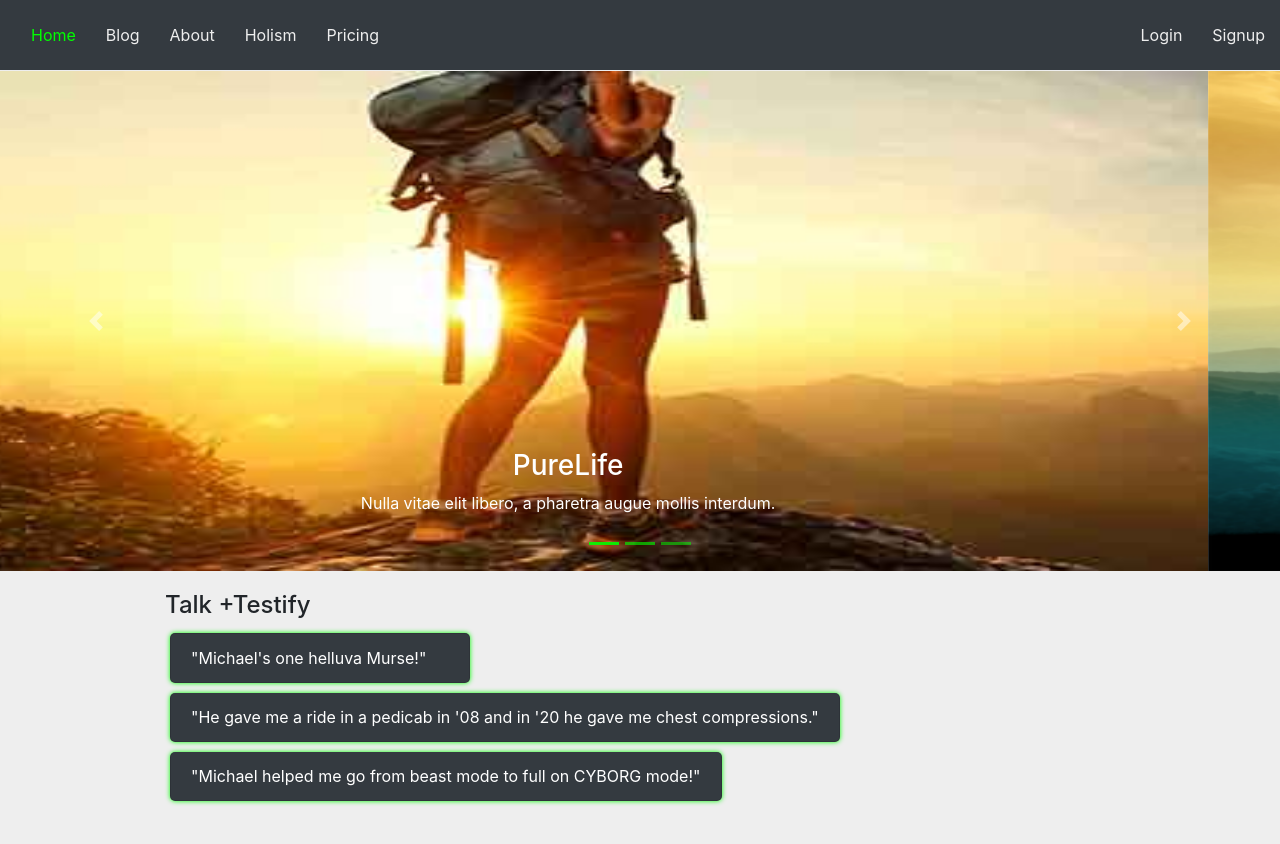
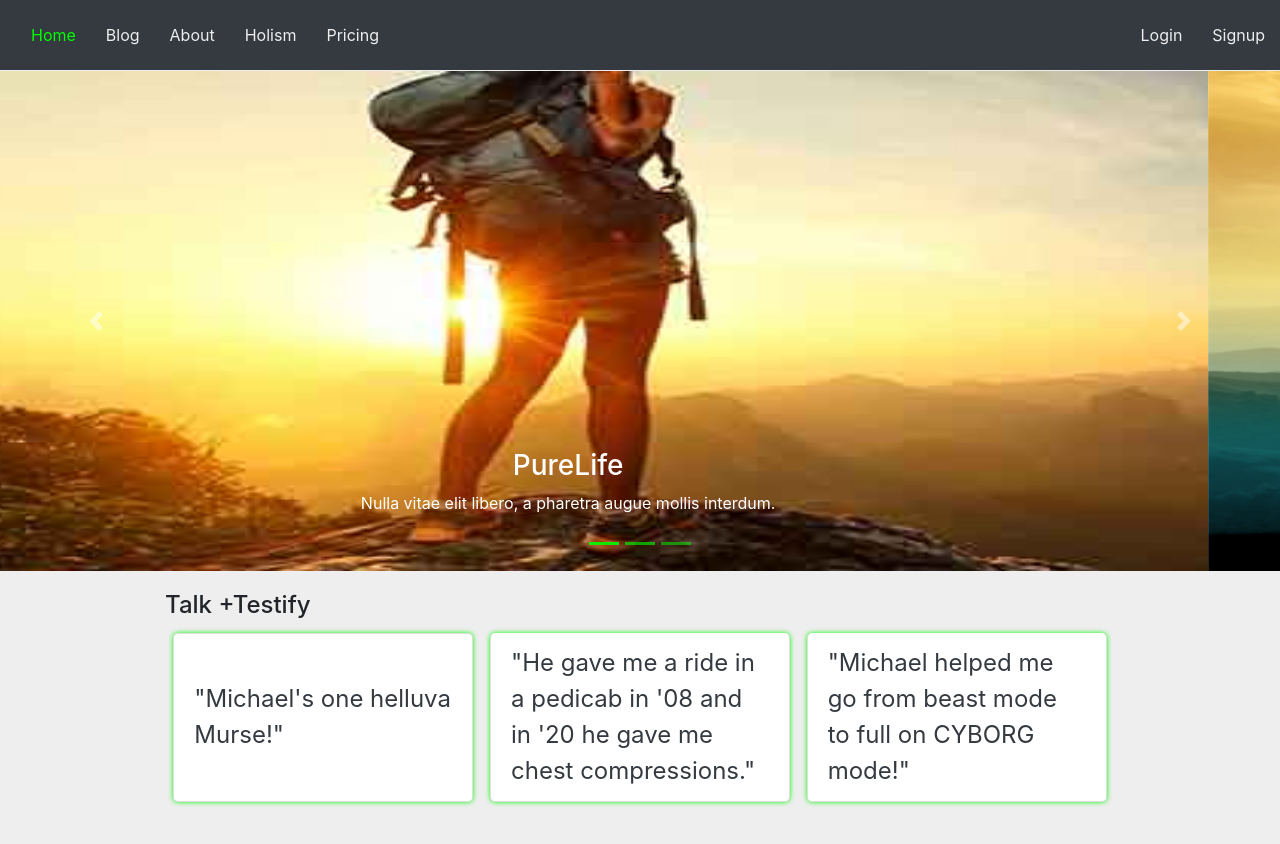
Before and after one commit to iambryanhaney/pure-life-frontend, a React (Create React App) app: page / in a window 1280 px wide. Shown: the top 844 px of the page. Built offline with nearby package versions, Linux system fonts and the light colour scheme.

Commit message:
add markup to posts, edit about page

```diff
--- a/src/App.css
+++ b/src/App.css
@@ -62,18 +62,28 @@ body {
 
 .testimonies .list-group {
   display: flex;
-flex-direction: row;
-flex-wrap: wrap;
+  flex-direction: row;
+  flex-wrap: wrap;
+  justify-content: space-around;
 
 
 }
 
 .testimonies .list-group-item {
-  min-width: 300px;
+  display: flex;
+  align-items: center;
+  width: 300px;
   text-align: left;
   border-radius: 5px;
-  color: #FFF;
+  color: #343a40;
   margin: 5px;
-  background-color: #343a40;
+  background-color: #FFF;
   box-shadow: 0px 0px 5px #00FF00;
+  font-size: 1.5rem;
 }
+
+.login-container {
+  width: 300px;
+  height: 100%;
+  margin: 50px auto;
+}
--- a/src/Components/Login.js
+++ b/src/Components/Login.js
@@ -51,13 +51,12 @@ export default class Login extends Component {
     render() {
         return (
             <div>
+                <h1> Login </h1>
+                <div className="login-container">
                 <Form onSubmit={this.handleSubmit}>
                     <Form.Group controlId="formBasicEmail">
                         <Form.Label>Email address</Form.Label>
                         <Form.Control type="email" placeholder="Enter email" name="email" value={this.state.email} required onChange={this.handleOnChange} />
-                        <Form.Text className="text-muted">
-                            We'll never share your email with anyone else.
-                        </Form.Text>
                     </Form.Group>
 
                     <Form.Group controlId="formBasicPassword">
@@ -68,6 +67,7 @@ export default class Login extends Component {
                         Submit
                     </Button>
                 </Form>
+                </div>
                 {
                     this.state.errors ? this.renderErrors() : null
                 }
--- a/src/Components/Post.js
+++ b/src/Components/Post.js
@@ -5,7 +5,9 @@ import Button from 'react-bootstrap/Button'
 import Accordion from 'react-bootstrap/Accordion'
 export default function Post(props) {
     const { title, content, created_at, id } = props.post
+
     return (
+
         <Accordion defaultActiveKey="1" style={{ marginTop: '5px', padding: '5px' }}>
             <Card style={{ borderColor: '#00FF00' }}>
                 <Card.Header>
@@ -18,7 +20,7 @@ export default function Post(props) {
                 </Card.Header>
                 <Accordion.Collapse eventKey="0">
                     <Card.Body>
-                        <Card.Text >{content}</Card.Text>
+                        <Card.Text dangerouslySetInnerHTML={{__html: content}} />
                         {
                             props.is_admin ?
                                 <>
@@ -35,3 +37,8 @@ export default function Post(props) {
         </Accordion>
     )
 }
+
+
+
+
+{/* <div dangerouslySetInnerHTML={ {__html: content}} /> */ }
--- a/src/containers/About.js
+++ b/src/containers/About.js
@@ -11,7 +11,13 @@ export default function About() {
                 <Card.Body>
                     <Card.Title>Michael Ray Wilson </Card.Title>
                     <Card.Text>
-                        Michael's path as a holistic practitioner began when he moved to Austin, TX in 2007. At this time his commitment to help his community heal, grow, and flourish budded when he became a registered yoga teacher. Since then he has greatly expanded his therapeutic skill set, and also has the opportunity to work within his community as a registered nurse, a licensed massage therapist, and a certified reiki practitioner. He has applied these skills in varied settings including wellness centers, community centers, inpatient hospital settings, personal practice, volunteer activities, and in clients living spaces. Michael has experience with and not limited to engaging clients to help navigate chronic health conditions, pain and mobility issues, mental health needs, therapeutic communication and person centered goal setting, grieving, substance abuse, stress relief, and personal transformation. Being a natural people person, teacher, and leader, Michael helps to guide, nurture, and support  his clients to grow and achieve their highest goals. Blending compassion, dedication, integrity, honesty, hard work, lightheartedness, and patience helps him to co-create with and empower clients to find balance in all areas of their lives....................more about my style, philosophy, training, and skills.
+                        Michael's path as a holistic practitioner began when he moved to Austin, TX in 2007. At this time his commitment to help his community heal, grow, and flourish budded when he became a registered yoga teacher. Since then he has greatly expanded his therapeutic skill set, and also has the opportunity to work within his community as a registered nurse, a licensed massage therapist, and a certified reiki practitioner. He has applied these skills in varied settings including wellness centers, community centers, inpatient hospital settings, personal practice, volunteer activities, and in clients living spaces.
+                    </Card.Text>
+                    <Card.Text>
+                        Michael has experience with and not limited to engaging clients to help navigate chronic health conditions, pain and mobility issues, mental health needs, therapeutic communication and person centered goal setting, grieving, substance abuse, stress relief, and personal transformation.
+                    </Card.Text>
+                    <Card.Text>
+                        Being a natural people person, teacher, and leader, Michael helps to guide, nurture, and support  his clients to grow and achieve their highest goals. Blending compassion, dedication, integrity, honesty, hard work, lightheartedness, and patience helps him to co-create with and empower clients to find balance in all areas of their lives....................more about my style, philosophy, training, and skills.
                     </Card.Text>
                 </Card.Body>
             </Card>
--- a/src/containers/Blog.js
+++ b/src/containers/Blog.js
@@ -27,7 +27,6 @@ export default class Blog extends Component {
             .then(res => res.json())
             .then(posts => {
                 const sortedPosts = [...posts].sort((a, b) => a.id - b.id)
-
                 this.setState({ posts: sortedPosts, spinner: false })
             })
     }
```
